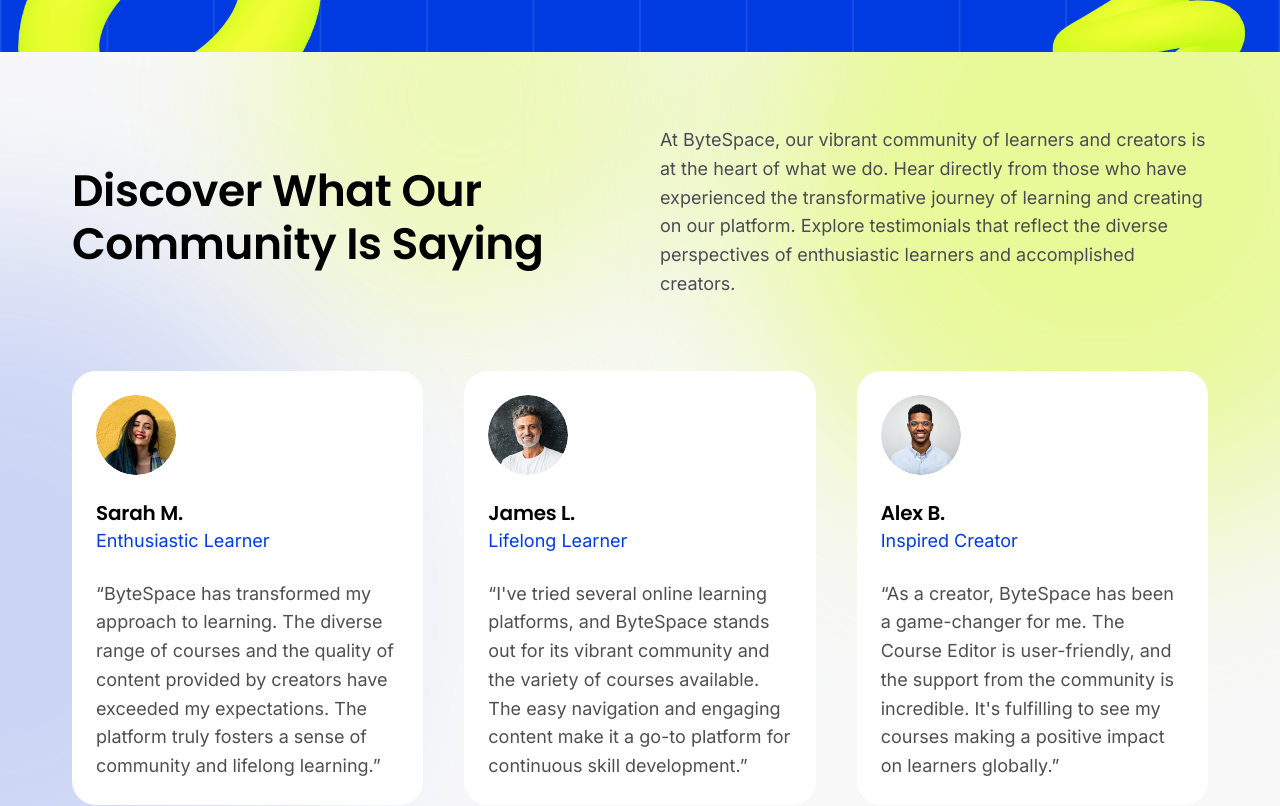
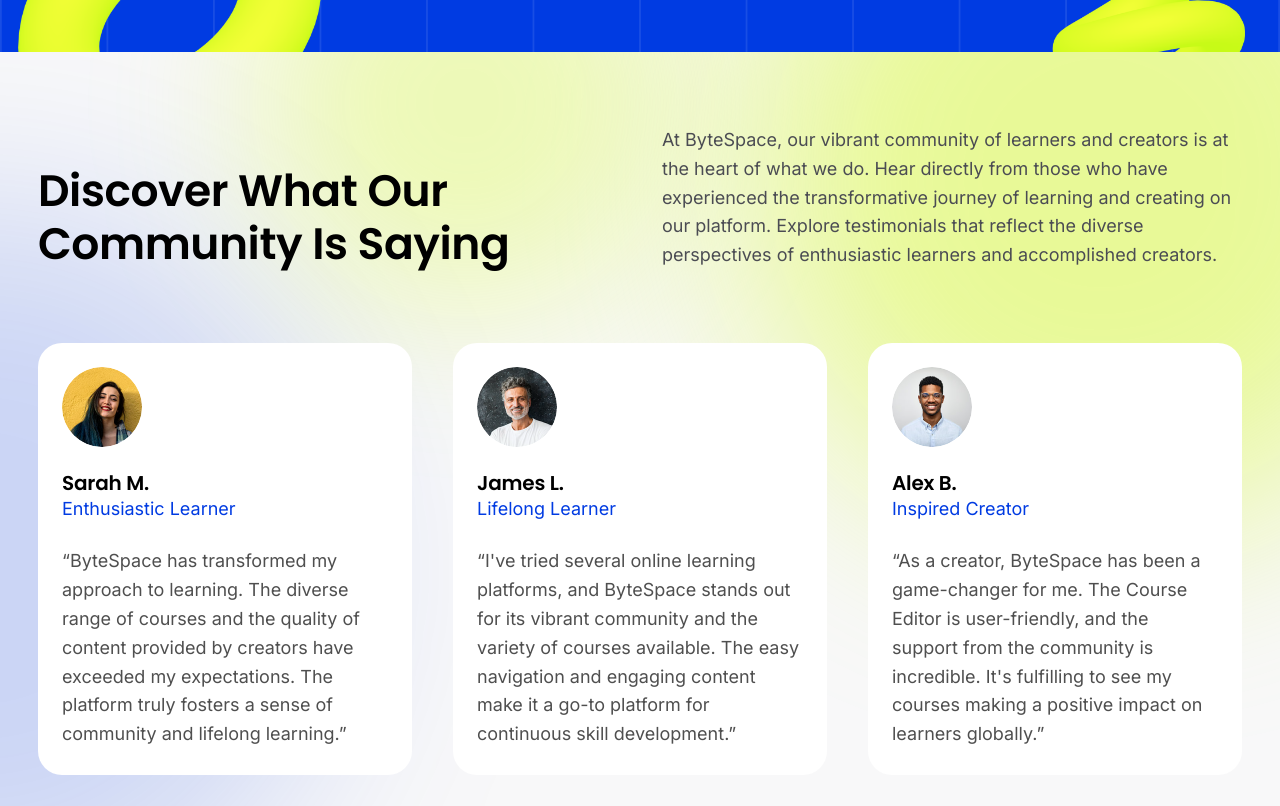
Before and after one commit to NazmusSakib3/bytespace-new, a Next.js app: page / in a window 1280 px wide. Shown: the part 4940-5746 px from the top of the page. Built offline with nearby package versions, Linux system fonts and the light colour scheme; a web font is replaced by a local one.

Commit message:
Fix testimonial cards to Figma 374x432 size.
Use a 1204px content row with fixed 374px cards and 41px gaps so cards no longer shrink in the fluid grid.

```diff
--- a/components/landing/Testimonials.tsx
+++ b/components/landing/Testimonials.tsx
@@ -1,5 +1,4 @@
 import Image from "next/image";
-import { Container } from "@/components/ui/Container";
 
 const testimonials = [
   {
@@ -25,6 +24,10 @@
   },
 ];
 
+/**
+ * Figma Testimonials_Frame (34:1175) — Content 1204 wide.
+ * Cards (34:1183…): 374×432 / 374×436 / 374×407, gap 41.
+ */
 export function Testimonials() {
   return (
     <section
@@ -32,7 +35,7 @@
       className="relative overflow-hidden bg-[#F8F8F9] py-16 sm:py-20 lg:py-[74px]"
       aria-labelledby="testimonials-heading"
     >
-      {/* Figma soft blobs — lime + blue */}
+      {/* Figma soft blobs — Ellipse 11/12/8 */}
       <div
         className="pointer-events-none absolute left-[58%] top-[-30%] h-[720px] w-[720px] rounded-full bg-[#D4FB20]/45 blur-[100px]"
         aria-hidden
@@ -46,8 +49,9 @@
         aria-hidden
       />
 
-      <Container className="relative z-10">
-        <div className="mb-[72px] grid gap-6 lg:grid-cols-2 lg:items-start lg:gap-10">
+      {/* Figma Content @ 118,74 / 1204×653 */}
+      <div className="relative z-10 mx-auto w-full max-w-[1204px] px-4 sm:px-6 lg:px-0">
+        <div className="mb-[72px] grid gap-6 lg:grid-cols-2 lg:items-start lg:gap-5">
           <h2
             id="testimonials-heading"
             className="font-heading max-w-[577px] text-[1.75rem] font-semibold leading-[1.2] tracking-[-0.01em] text-black sm:text-[2.5rem] lg:mt-[39px] lg:text-[44px] lg:tracking-[-0.44px]"
@@ -62,31 +66,32 @@
           </p>
         </div>
 
-        <ul className="grid gap-6 md:grid-cols-2 lg:grid-cols-3 lg:gap-[41px]">
+        {/* Testimonial_Card row — 3×374 + 2×41 = 1204 */}
+        <ul className="grid gap-6 sm:grid-cols-2 lg:grid-cols-[repeat(3,374px)] lg:justify-between lg:gap-[41px]">
           {testimonials.map((item) => (
-            <li key={item.name}>
-              <article className="flex h-full flex-col gap-6 rounded-3xl bg-white p-6">
+            <li key={item.name} className="min-w-0 lg:w-[374px]">
+              <article className="flex w-full flex-col gap-6 rounded-3xl bg-white p-6 lg:min-h-[432px] lg:w-[374px]">
                 <Image
                   src={item.avatar}
                   alt=""
                   width={80}
                   height={80}
-                  className="size-20 rounded-full object-cover"
+                  className="size-20 shrink-0 rounded-full object-cover"
                 />
-                <div>
-                  <p className="font-heading text-xl font-semibold leading-[1.2] tracking-[-0.2px] text-black sm:leading-7">
+                <div className="flex flex-col">
+                  <p className="font-heading text-xl font-semibold leading-[1.2] tracking-[-0.2px] text-black">
                     {item.name}
                   </p>
                   <p className="font-nav text-lg leading-[1.6] text-brand-blue">{item.role}</p>
                 </div>
-                <blockquote className="font-nav text-base leading-[1.6] text-[#4F4F4F] sm:text-lg">
+                <blockquote className="font-nav max-w-[326px] text-lg leading-[1.6] text-[#4F4F4F]">
                   &ldquo;{item.quote}&rdquo;
                 </blockquote>
               </article>
             </li>
           ))}
         </ul>
-      </Container>
+      </div>
     </section>
   );
 }
```
